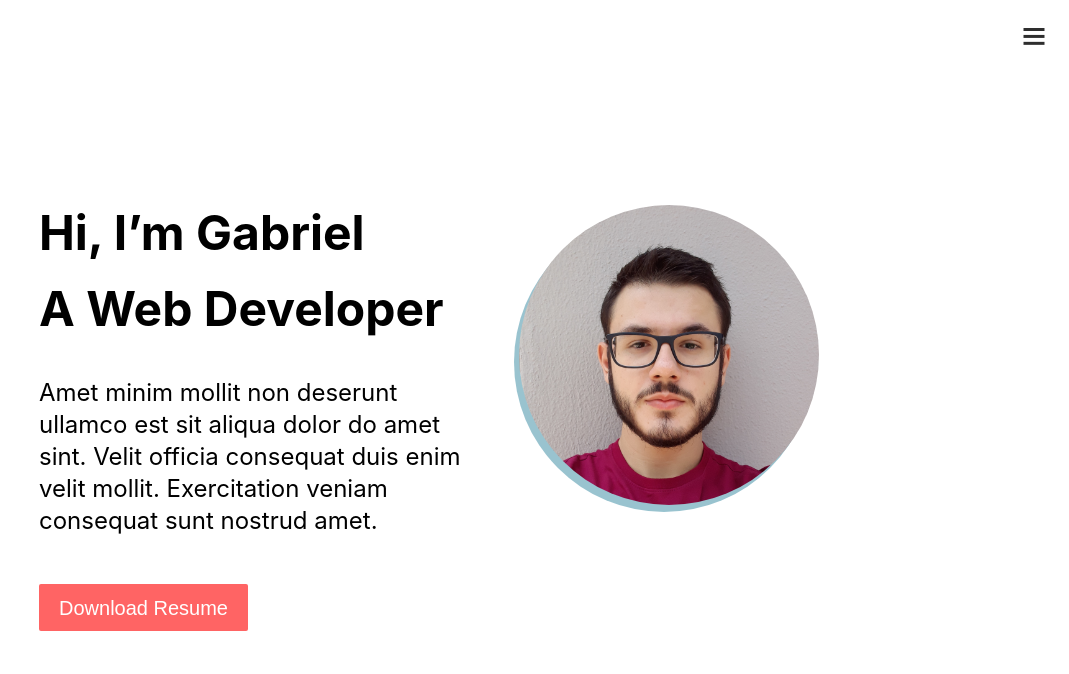
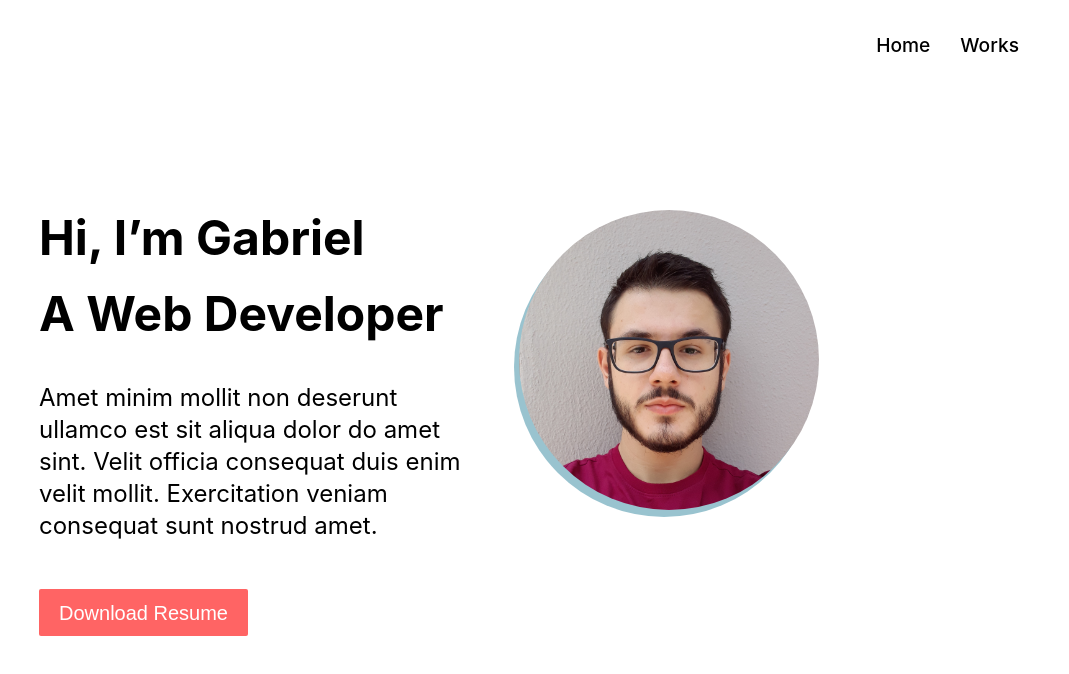
Before and after one commit to GabrielHammermeister/portfolio-lp, a Next.js app: page / in a window 1280 px wide. Shown: the top 674 px of the page, without its empty margins (211-1280 px from the left). Built offline with nearby package versions, Linux system fonts and the light colour scheme.

Commit message:
feat - header with links

```diff
--- a/src/components/NavBar/NavBar.index.tsx
+++ b/src/components/NavBar/NavBar.index.tsx
@@ -28,7 +28,11 @@ const NavBar = () => {
    const containerRef = useRef(null)
    return (
       <S.Header initial={false} animate={isOpen ? 'open' : 'closed'}>
-         {/* <S.Background variants={sidebarVariants} /> */}
+         <S.LinkList>
+            <S.Link>Home</S.Link>
+            <S.Link>Works</S.Link>
+         </S.LinkList>
+
          <Hamburger handleOnClick={() => toggleOpen()} />
       </S.Header>
    )
--- a/src/components/NavBar/NavBar.styles.ts
+++ b/src/components/NavBar/NavBar.styles.ts
@@ -1,3 +1,4 @@
+import { Button } from 'components/Hamburger/MenuToggle/MenuToggle.styles'
 import { motion } from 'framer-motion'
 import styled from 'styled-components'
 
@@ -9,8 +10,30 @@ export const Header = styled(motion.nav)`
    margin: 15px 10px 10px;
    margin-bottom: 35px;
 
-   @media (min-width: 768px) {
-      margin-bottom: 140px;
+   @media (min-width: 900px) {
+      margin: 20px 50px 140px;
+      & ${Button} {
+         display: none;
+      }
+   }
+`
+
+export const LinkList = styled.ul`
+   font-size: 1.2rem;
+   font-weight: 500;
+
+   align-items: center;
+
+   list-style: none;
+   display: flex;
+   gap: 30px;
+`
+
+export const Link = styled.li`
+   &:hover {
+      text-decoration: underline;
+      text-decoration-thickness: 2px;
+      cursor: pointer;
    }
 `
 
```
